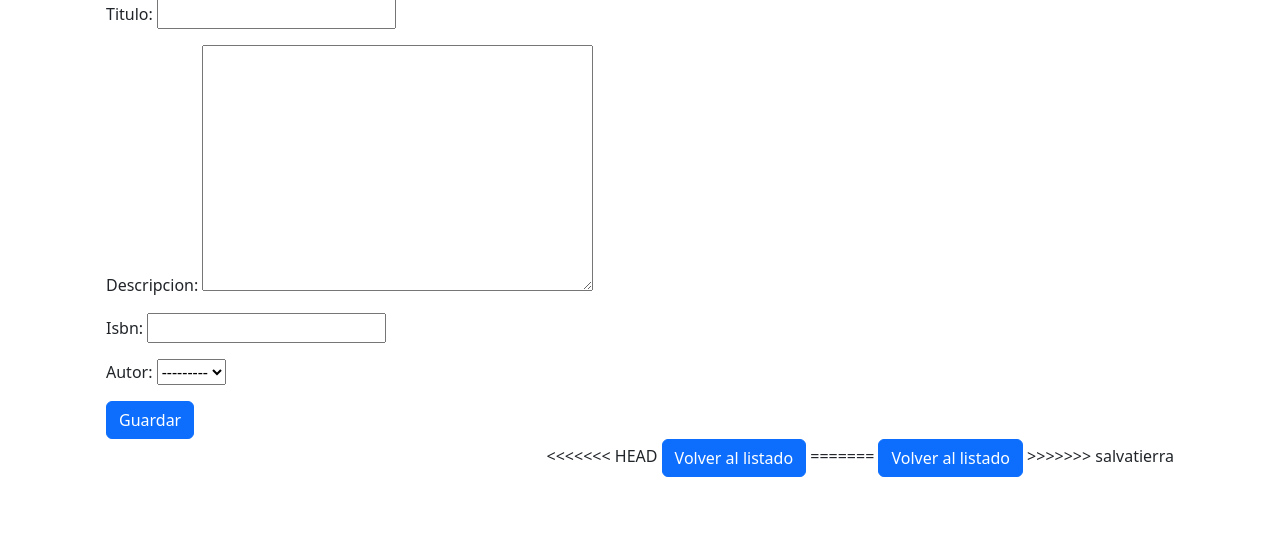
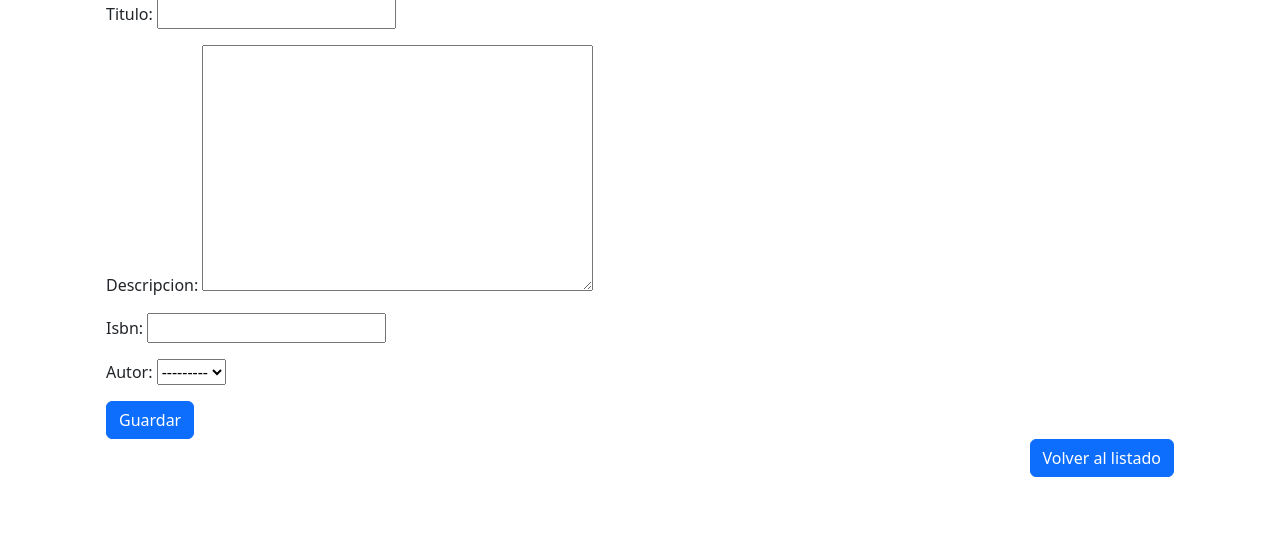
Before and after one commit to JoaquinT04/ProyectoBiblioteca, a Django app: template src/templates/libros/editar.html in a window 1280 px wide. Shown: the part 99-638 px from the top of the page. Run offline with Django 4.2, Linux system fonts and the light colour scheme; the template is opened without the code that fills it: values that come from a table or form of the project are taken from there, others are empty.

Commit message:
Correccion editar.html

```diff
--- a/src/templates/libros/editar.html
+++ b/src/templates/libros/editar.html
@@ -13,11 +13,7 @@
         </form>
     </div>
     <div class="container text-end">
-<<<<<<< HEAD
-        <a class="btn btn-primary" href= {% url 'empleados:ListarEmpleados' %}>Volver al listado</a>
-=======
         <a class="btn btn-primary" href= {% url 'libros:ListarLibros' %}>Volver al listado</a>
->>>>>>> salvatierra
     </div>
 </div>
 {% endblock contenido %}
```
